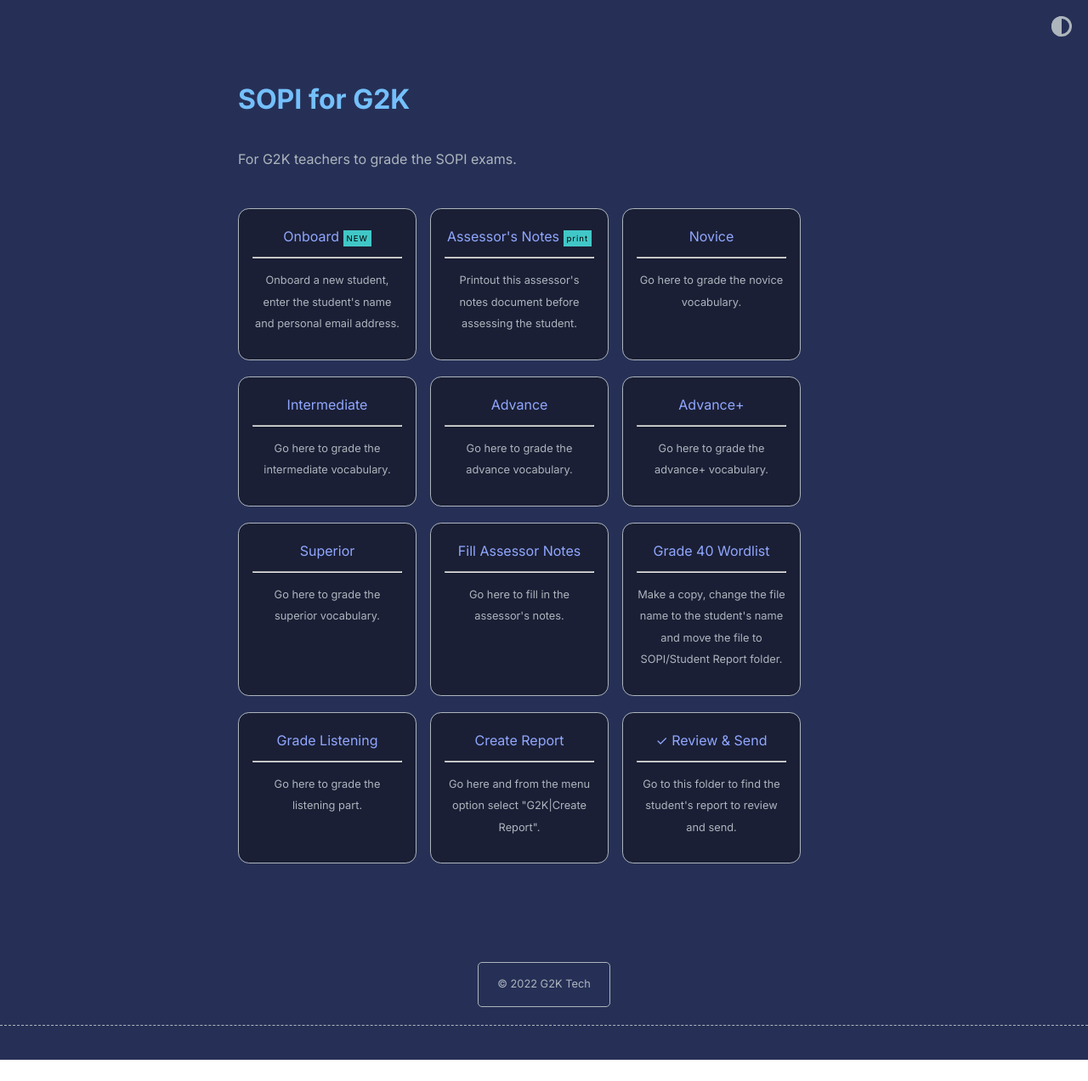
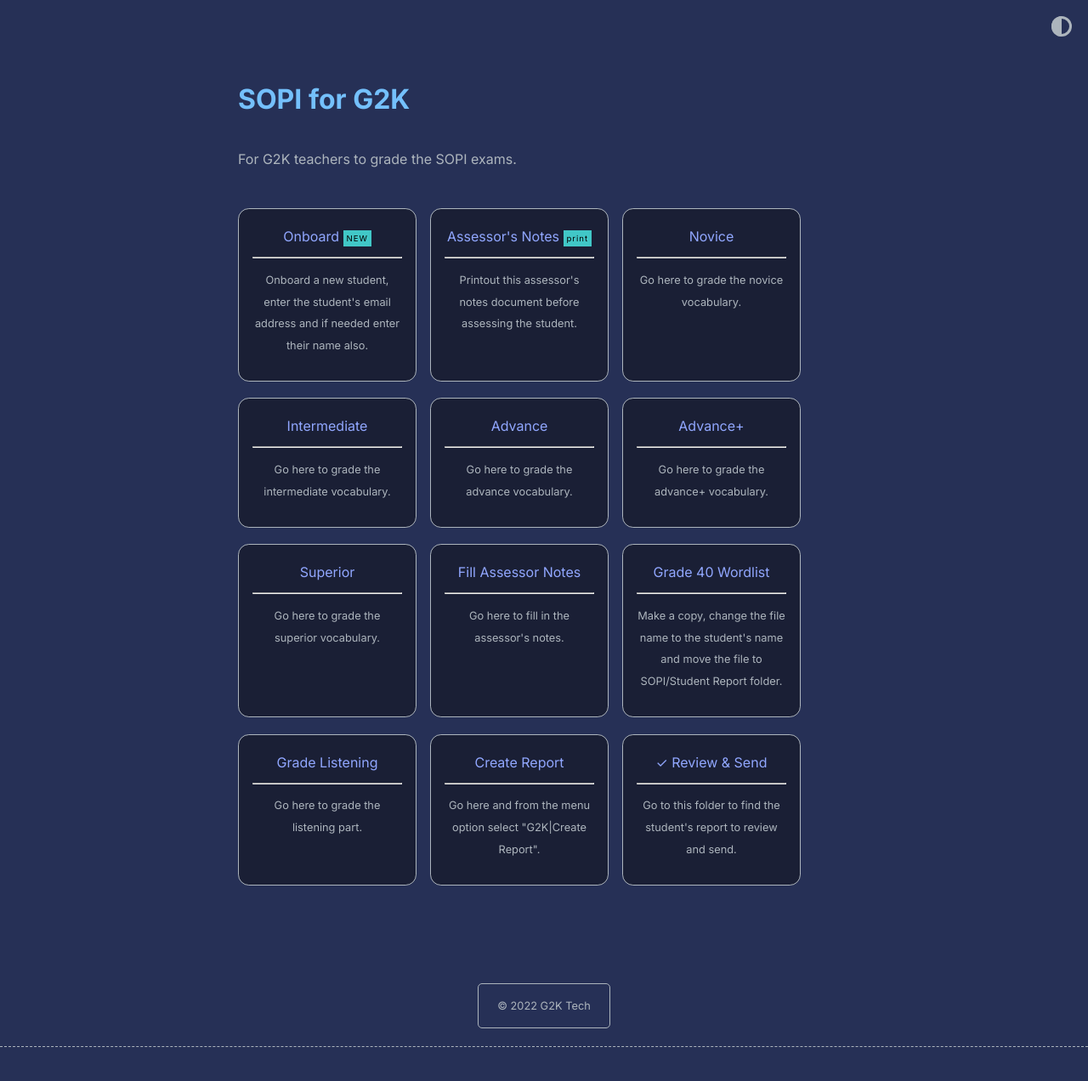
Before and after one commit to tech-g2k/SOPI, a Jekyll site: the page built from index.md, in a window 1280 px wide. Shown: the whole page at 85% size. Built offline with Jekyll 4.4.1, drawn with Linux system fonts in a browser that asks for light colours; before the commit the page ends 1247 px from its top, so only the background shows below that.

Commit message:
Change wording for onboarding of new student

```diff
--- a/_data/home.yml
+++ b/_data/home.yml
@@ -11,7 +11,7 @@ navbar_entries:
 sopi_entries:
   - title: Onboard
     url: spreadsheets/d/1GFtFJ9do957XocBC_L2_lUM3tWm1zUWr8In575h_K8Y/edit#gid=1842073324
-    desc: Onboard a new student, enter the student's name and personal email address.
+    desc: Onboard a new student, enter the student's email address and if needed enter their name also.
     highlight: NEW
 
   - title: Assessor's Notes
```
